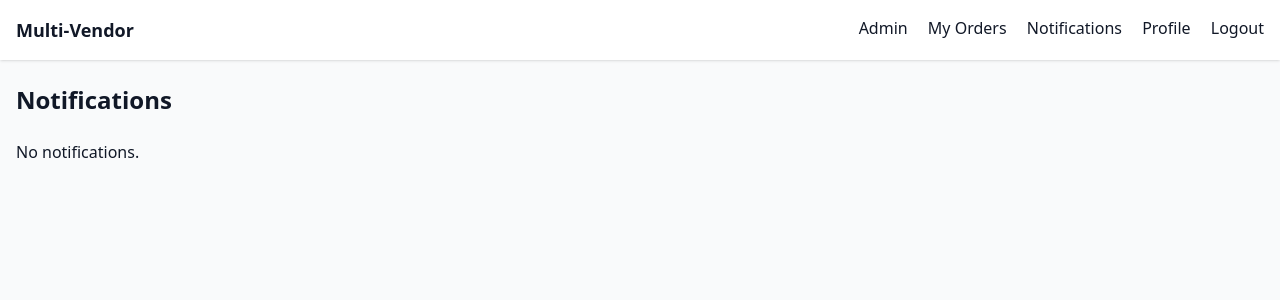
After one commit to bekzot1508/multi-vendor-ecommerce, a Django app: page /notifications/ in a window 1280 px wide. The commit adds this page. Shown: the top 300 px of the page. Run offline with Django 5.2, Linux system fonts and the light colour scheme; the visitor is signed in with stand-in values (Sample User, id 1); data that the repository does not hold is empty; parts of the project's set-up code (start-up, migrations or seed data) failed here and were passed over; some libraries are stand-ins or nearby versions.

Commit message:
NotificationListView, MarkNotificationReadView views are added to views.py of notifications module , OrderListView view is added views.py of orders module. order_list.html, notification_list.html are added to templates

```diff
--- /dev/null
+++ b/apps/notifications/urls.py
@@ -0,0 +1,14 @@
+from django.urls import path
+
+from .views import NotificationListView, MarkNotificationReadView
+
+app_name = "notifications"
+
+urlpatterns = [
+    path("", NotificationListView.as_view(), name="list"),
+    path(
+        "read/<int:notification_id>/",
+        MarkNotificationReadView.as_view(),
+        name="mark_read",
+    ),
+]
--- a/apps/notifications/views.py
+++ b/apps/notifications/views.py
@@ -1,3 +1,40 @@
-from django.shortcuts import render
+from django.contrib.auth.mixins import LoginRequiredMixin
+from django.shortcuts import render, redirect
+from django.views import View
 
-# Create your views here.
+from .models import Notification
+
+
+#***************************
+#   Notification list
+#***************************
+class NotificationListView(LoginRequiredMixin, View):
+    template_name = "notifications/notification_list.html"
+
+    def get(self, request):
+
+        notifications = (
+            request.user.notifications
+            .order_by("-created_at")
+        )
+
+        return render(
+            request,
+            self.template_name,
+            {"notifications": notifications},
+        )
+
+
+#***************************
+#   Mark as read
+#***************************
+class MarkNotificationReadView(LoginRequiredMixin, View):
+
+    def post(self, request, notification_id):
+
+        notification = request.user.notifications.get(id=notification_id)
+
+        notification.is_read = True
+        notification.save(update_fields=["is_read"])
+
+        return redirect("notifications:list")
--- a/apps/orders/urls.py
+++ b/apps/orders/urls.py
@@ -1,10 +1,11 @@
 from django.urls import path
 
-from .views import CheckoutView, OrderDetailView
+from .views import CheckoutView, OrderDetailView, OrderListView
 
 app_name = "orders"
 
 urlpatterns = [
+    path("", OrderListView.as_view(), name="list"),
     path("checkout/", CheckoutView.as_view(), name="checkout"),
     path("<int:order_id>/", OrderDetailView.as_view(), name="detail"),
 ]
--- a/config/urls.py
+++ b/config/urls.py
@@ -18,6 +18,7 @@ urlpatterns = [
     path("cart/", include("apps.cart.urls", namespace="cart")),
     path("orders/", include("apps.orders.urls", namespace="orders")),
     path("payments/", include("apps.payments.urls", namespace="payments")),
+    path("notifications/", include("apps.notifications.urls", namespace="notifications")),
 ]
 
 if settings.DEBUG:
--- a/templates/base.html
+++ b/templates/base.html
@@ -17,6 +17,8 @@
     <div class="space-x-4">
       <a href="{% url 'admin:index' %}">Admin</a>
       {% if request.user.is_authenticated %}
+        <a href="{% url 'orders:list' %}" class="hover:underline">My Orders</a>
+        <a href="{% url 'notifications:list' %}" class="hover:underline">Notifications</a>
         <a href="{% url 'users:profile' %}">Profile</a>
         <a href="{% url 'users:logout' %}">Logout</a>
       {% else %}
--- /dev/null
+++ b/templates/notifications/notification_list.html
@@ -0,0 +1,41 @@
+{% extends "base.html" %}
+
+{% block title %}Notifications{% endblock %}
+
+{% block content %}
+<h1 class="text-2xl font-bold mb-6">Notifications</h1>
+
+{% if notifications %}
+<ul class="space-y-4">
+
+{% for n in notifications %}
+<li class="bg-white shadow rounded p-4">
+
+  <div class="flex justify-between items-center">
+
+    <div>
+      <p class="font-semibold">{{ n.title }}</p>
+      <p class="text-gray-600 text-sm">{{ n.message }}</p>
+      <p class="text-xs text-gray-400">{{ n.created_at }}</p>
+    </div>
+
+    {% if not n.is_read %}
+    <form method="post" action="{% url 'notifications:mark_read' n.id %}">
+      {% csrf_token %}
+      <button class="text-sm text-blue-600 underline">
+        Mark as read
+      </button>
+    </form>
+    {% endif %}
+
+  </div>
+
+</li>
+{% endfor %}
+
+</ul>
+{% else %}
+<p>No notifications.</p>
+{% endif %}
+
+{% endblock %}
--- a/theme/static/css/dist/styles.css
+++ b/theme/static/css/dist/styles.css
@@ -885,6 +885,11 @@ video {
   background-color: rgb(249 250 251 / var(--tw-bg-opacity, 1));
 }
 
+.bg-gray-600 {
+  --tw-bg-opacity: 1;
+  background-color: rgb(75 85 99 / var(--tw-bg-opacity, 1));
+}
+
 .bg-gray-900 {
   --tw-bg-opacity: 1;
   background-color: rgb(17 24 39 / var(--tw-bg-opacity, 1));
```
Also changed, not shown: apps/orders/views.py (+20 -0 lines), templates/orders/order_list.html (added, +46 -0 lines).
